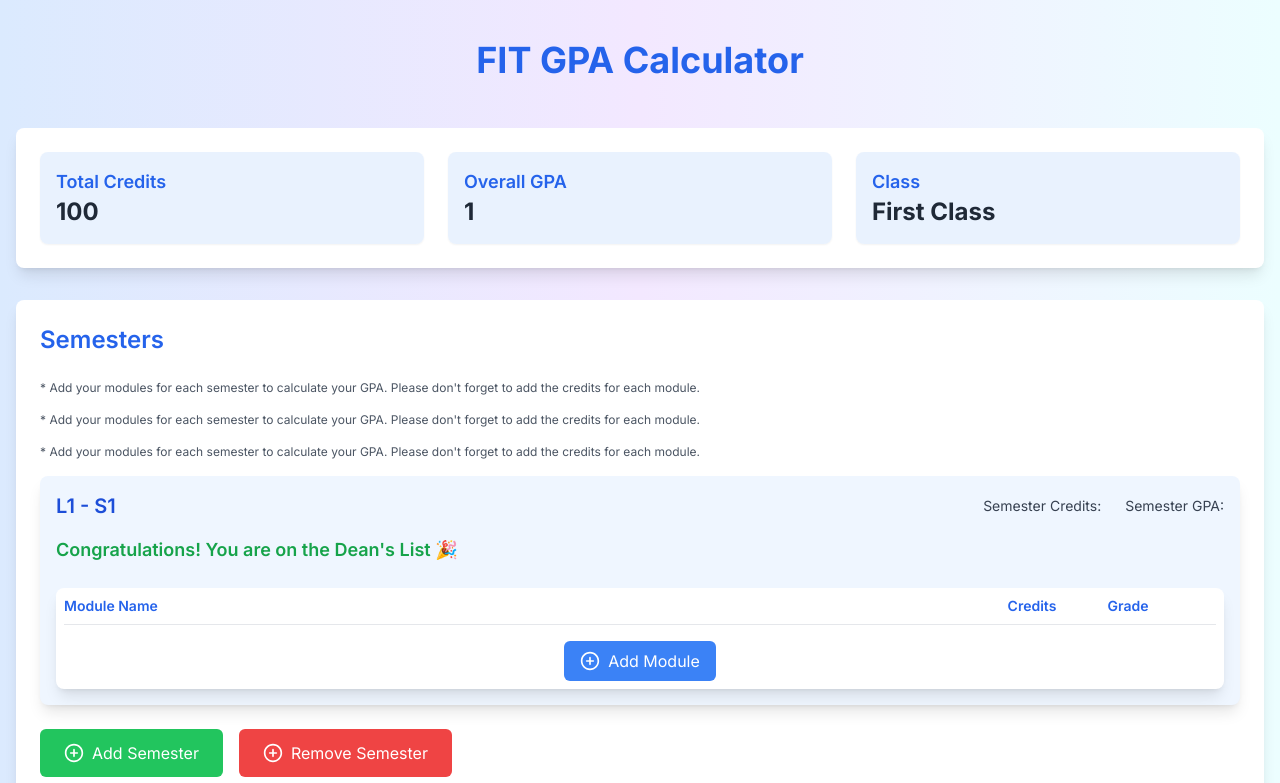
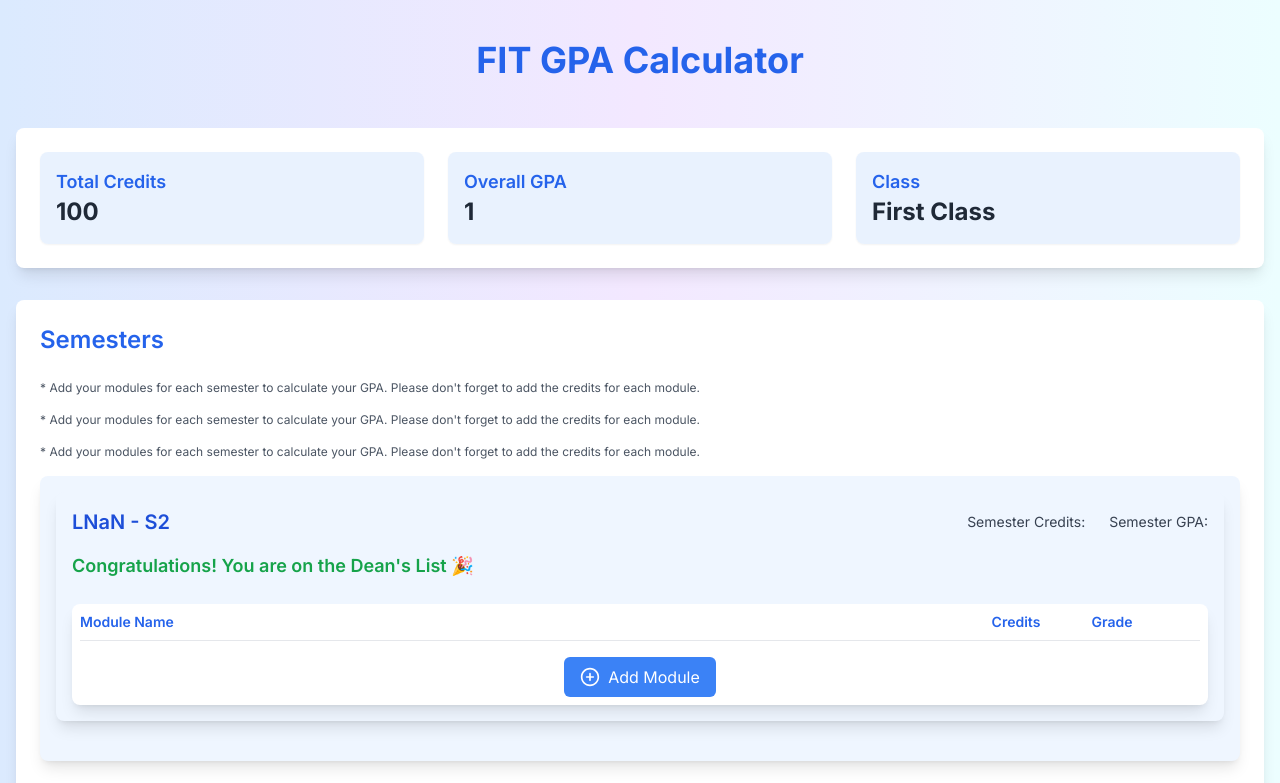
Before and after one commit to IshanHansaka/fit-gpa-calculator, a Next.js app: page / in a window 1280 px wide. Shown: the top 783 px of the page. Built offline with nearby package versions, Linux system fonts and the light colour scheme.

Commit message:
feat: add functionality to add and remove semester

```diff
--- a/app/component/SemCard.tsx
+++ b/app/component/SemCard.tsx
@@ -1,29 +1,57 @@
-"use client";
+'use client';
 
 import { useState } from 'react';
 import Image from 'next/image';
 import Module from './Module';
 
 interface ModuleType {
-  id: number;
+  id: string;
+  name: string;
+  credits: string;
+  grade: string;
 }
 
-const SemCard = () => {
+interface SemCardProps {
+  id: string;
+}
+
+const SemCard: React.FC<SemCardProps> = ({ id }) => {
   const [modules, setModules] = useState<ModuleType[]>([]);
 
   const handleAddModule = () => {
-    setModules([...modules, { id: Date.now() }]);
+    if (modules.length < 10) {
+      setModules([
+        ...modules,
+        { id: new Date().toISOString(), name: '', credits: '', grade: 'A+' },
+      ]);
+    }
   };
 
-  const handleRemoveModule = (id: number) => {
-    setModules(modules.filter((module) => module.id !== id));
+  const handleRemoveModule = (moduleId: string) => {
+    setModules(modules.filter((module) => module.id !== moduleId));
   };
 
+  const handleModuleChange = (
+    moduleId: string,
+    field: 'name' | 'credits' | 'grade',
+    value: string
+  ) => {
+    setModules(
+      modules.map((module) =>
+        module.id === moduleId ? { ...module, [field]: value } : module
+      )
+    );
+  };
+
+  const numericId = Number(id);
+  const level = Math.ceil(numericId / 2);
+  const semester = numericId % 2 === 1 ? 1 : 2;
+
   return (
-    <>
+    <div className="bg-blue-50 dark:bg-slate-900 p-4 rounded-lg shadow-lg mb-6">
       <div className="flex flex-col md:flex-row items-center justify-between">
         <div className="text-lg md:text-xl font-semibold mb-2 text-blue-700 dark:text-blue-300">
-          L1 - S1
+          L{level} - S{semester}
         </div>
         <div className="flex flex-col md:flex-row items-center gap-0 md:gap-6">
           <div className="mb-2 text-xs md:text-sm text-gray-700 dark:text-gray-300">
@@ -50,18 +78,25 @@ const SemCard = () => {
           <Module
             key={module.id}
             id={module.id}
+            name={module.name}
+            credits={module.credits}
+            grade={module.grade}
             onRemove={handleRemoveModule}
+            onChange={handleModuleChange}
           />
         ))}
 
         <div className="flex justify-center mt-4">
-          <button onClick={handleAddModule} className="px-2 py-1 md:px-4 md:py-2 bg-blue-500 text-white rounded-md hover:bg-blue-600 focus:outline-none flex items-center justify-center gap-2 text-sm md:text-base">
+          <button
+            onClick={handleAddModule}
+            className="px-2 py-1 md:px-4 md:py-2 bg-blue-500 text-white rounded-md hover:bg-blue-600 focus:outline-none flex items-center justify-center gap-2 text-sm md:text-base"
+          >
             <Image src="/add.svg" width={20} height={20} alt="add icon" />
             <span className="hidden md:block">Add Module</span>
           </button>
         </div>
       </div>
-    </>
+    </div>
   );
 };
 
```
